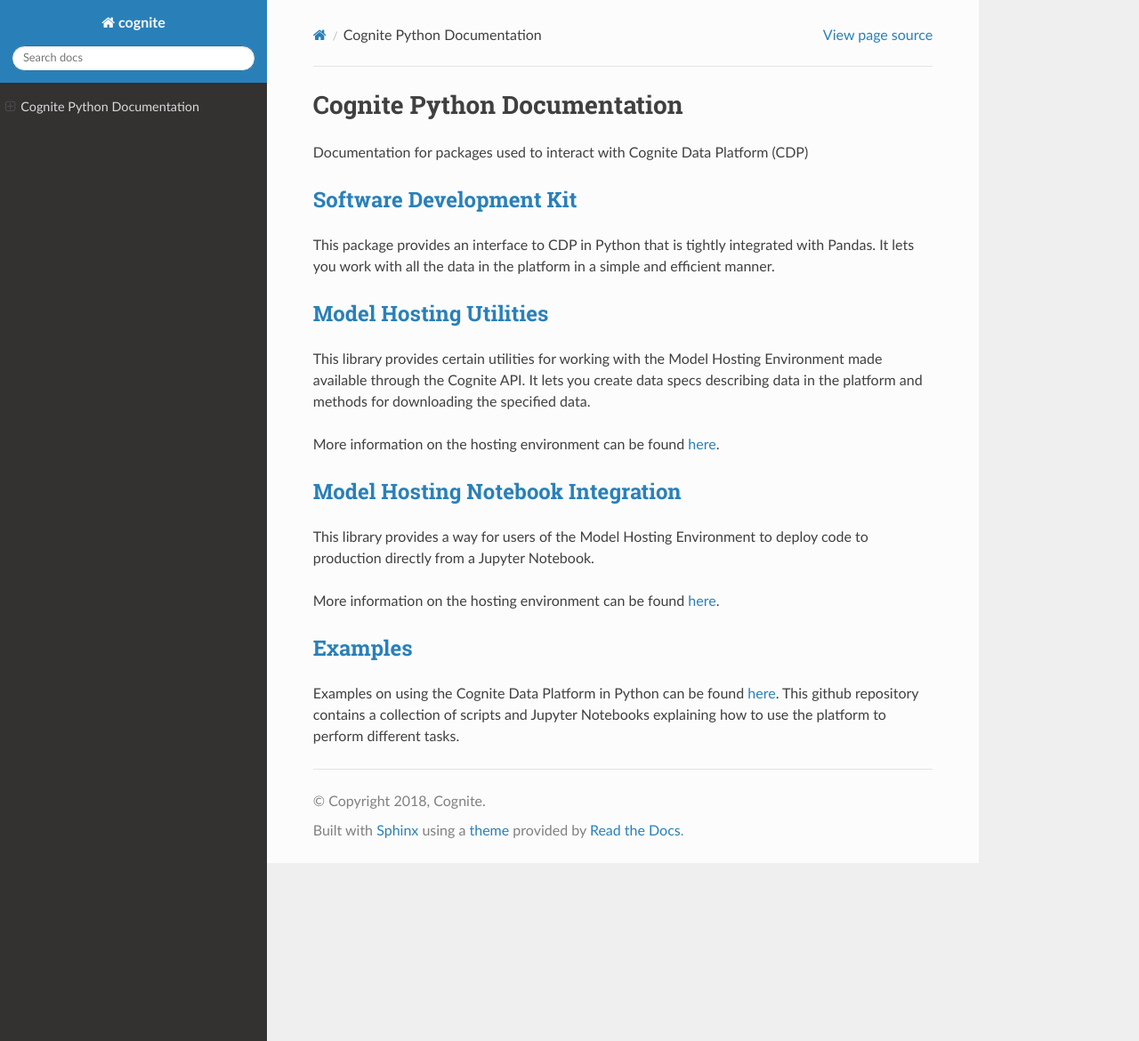
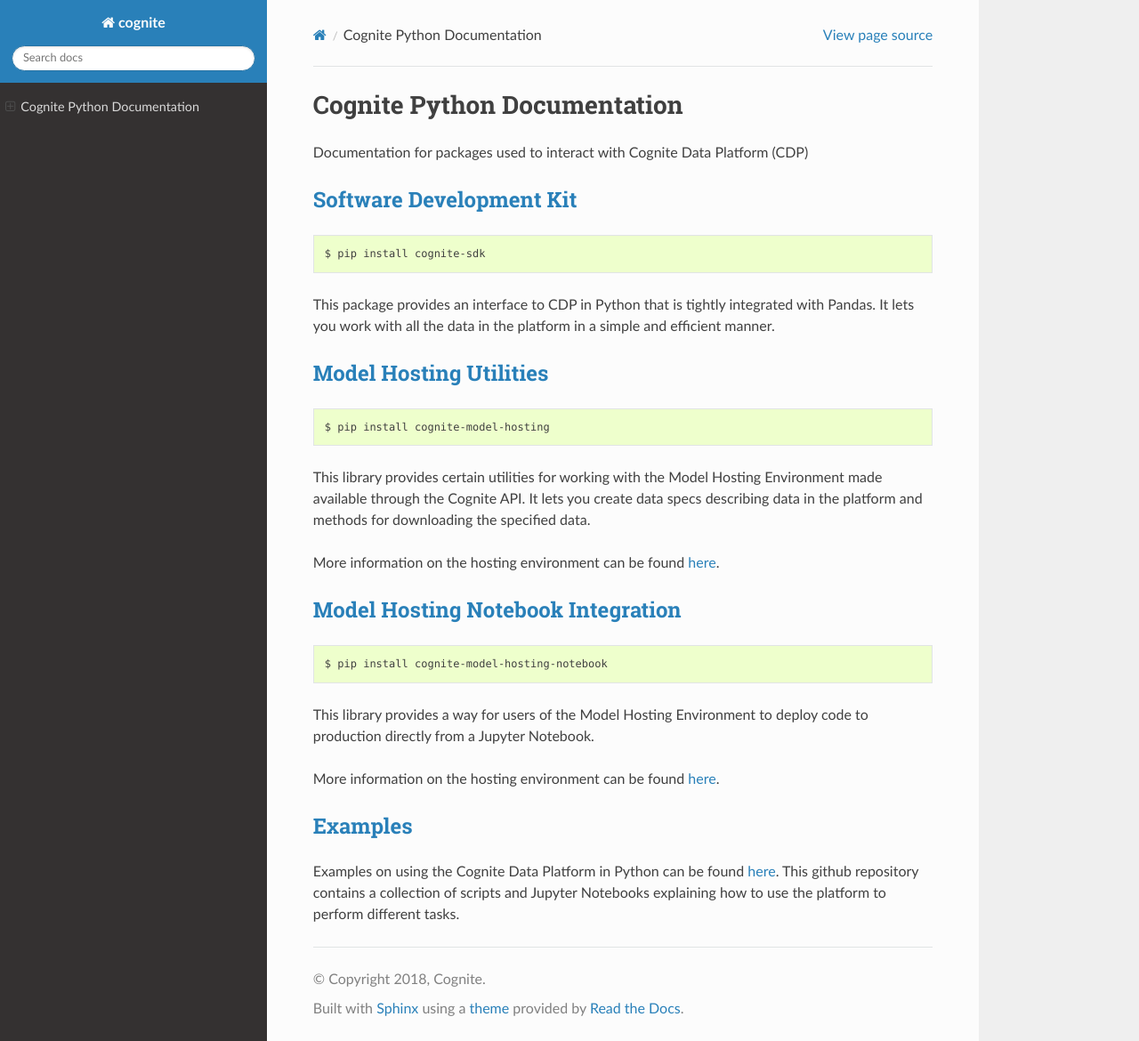
Before and after one commit to cognitedata/cognite-python-docs, a Sphinx documentation site: the page built from docs/source/index.rst, in a window 1280 px wide and 1170 px high. Shown: the whole window at 89% size. Built offline with Sphinx 7.4.7 and the Read the Docs theme 2.0.0, drawn with Linux system fonts in a browser that asks for light colours.

Commit message:
Update landing page

```diff
--- a/docs/source/index.rst
+++ b/docs/source/index.rst
@@ -5,11 +5,19 @@
 
 `Software Development Kit <https://cognite-docs.readthedocs-hosted.com/projects/cognite-sdk-python/>`_
 ^^^^^^^^^^^^^^^^^^^^^^^^^^^^^^^^^^^^^^^^^^^^^^^^^^^^^^^^^^^^^^^^^^^^^^^^^^^^^^^^^^^^^^^^^^^^^^^^^^^^^^^^^^^^^^^^
+.. code-block:: bash
+
+    $ pip install cognite-sdk
+
 This package provides an interface to CDP in Python that is tightly integrated with Pandas.
 It lets you work with all the data in the platform in a simple and efficient manner.
 
 `Model Hosting Utilities <https://cognite-docs.readthedocs-hosted.com/projects/cognite-model-hosting/>`_
 ^^^^^^^^^^^^^^^^^^^^^^^^^^^^^^^^^^^^^^^^^^^^^^^^^^^^^^^^^^^^^^^^^^^^^^^^^^^^^^^^^^^^^^^^^^^^^^^^^^^^^^^^^^^^^^^^^^
+.. code-block:: bash
+
+    $ pip install cognite-model-hosting
+
 This library provides certain utilities for working with the Model Hosting Environment made available
 through the Cognite API. It lets you create data specs describing data in the platform and methods for
 downloading the specified data.
@@ -18,6 +26,10 @@
 
 `Model Hosting Notebook Integration <https://cognite-docs.readthedocs-hosted.com/projects/cognite-model-hosting-notebook/>`_
 ^^^^^^^^^^^^^^^^^^^^^^^^^^^^^^^^^^^^^^^^^^^^^^^^^^^^^^^^^^^^^^^^^^^^^^^^^^^^^^^^^^^^^^^^^^^^^^^^^^^^^^^^^^^^^^^^^^^^^^^^^^^^^^^^^^^^^^
+.. code-block:: bash
+
+    $ pip install cognite-model-hosting-notebook
+
 This library provides a way for users of the Model Hosting Environment to deploy code to production
 directly from a Jupyter Notebook.
 
```
